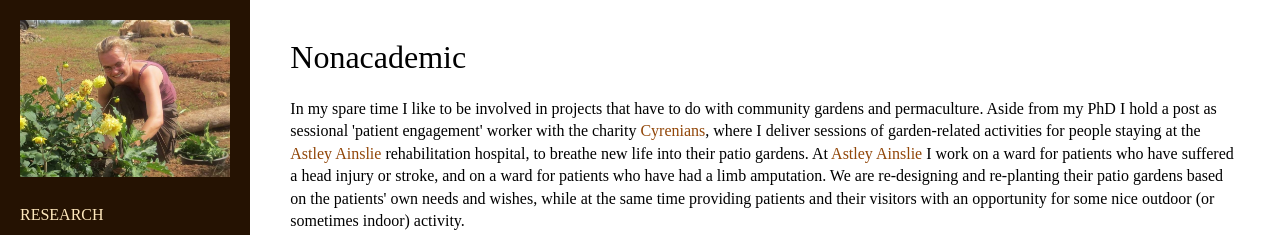
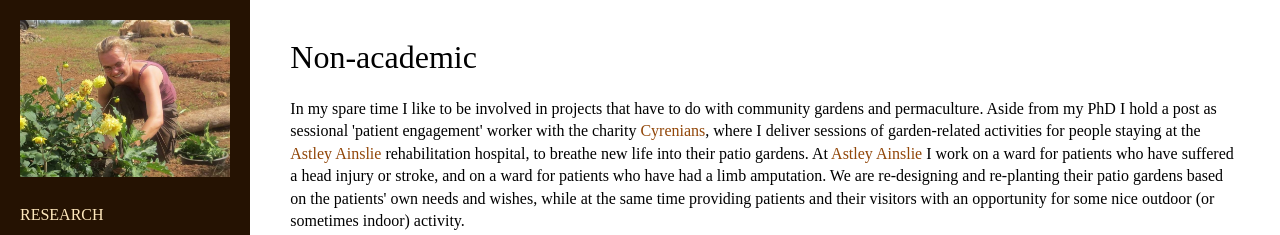
Before and after one commit to marieke-woensdregt/marieke-woensdregt.github.io, a Jekyll site: the page built from misc/index.html, in a window 1280 px wide. Shown: the top 235 px of the page. Built offline with Jekyll 4.4.1, drawn with Linux system fonts in a browser that asks for light colours.

Commit message:
Update index.html

```diff
--- a/misc/index.html
+++ b/misc/index.html
@@ -1,9 +1,9 @@
 ---
 layout: default
-title: Nonacademic
+title: Non-academic
 ---
 <div class="blurb">
-	<h1>Nonacademic</h1>
+	<h1>Non-academic</h1>
 	<p>
 		In my spare time I like to be involved in projects that have to do with community gardens and permaculture.
 		Aside from my PhD I hold a post as sessional 'patient engagement' worker with the charity
```
